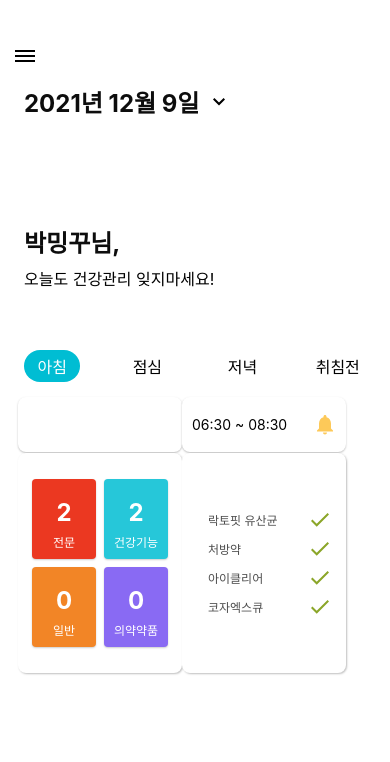
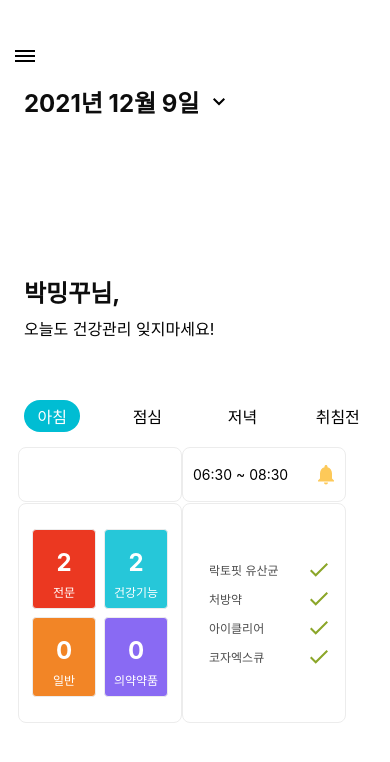
Before and after one commit to theoldtree/Shelter, a React Native app: screen /main in a window 390 px wide. Shown: the top 762 px of the page. Built offline with nearby package versions, Linux system fonts and the light colour scheme.

Commit message:
modify style

```diff
--- a/screens/calendar/calendar.js
+++ b/screens/calendar/calendar.js
@@ -19,11 +19,12 @@ export default function DaySelctor({ onPress }) {
     return (
         <View>
             <View style={styles.container}>
-                <TouchableOpacity style={[styles.cancelButton,{alignItems:'flex-end', marginEnd: 20}]}
+                <TouchableOpacity style={[styles.cancelButton, { alignItems: 'flex-end', marginEnd: 20 }]}
                     onPress={onPress}
                 >
                     <Ionicons name="close" size={24} color="black" />
                 </TouchableOpacity>
+                <View style={{ marginTop:10}}>
                     <Calendar
                         onDayPress={(day) => { console.log('selected day', day) }}
                         monthFormat={'yyyy년  MM월'}
@@ -50,8 +51,6 @@ export default function DaySelctor({ onPress }) {
                             monthTextColor: 'black',
                             indicatorColor: 'black',
                             textDayFontFamily: 'monospace',
-                        textMonthFontFamily: 'Noto Sans KR',
-                        textDayHeaderFontFamily: 'Noto Sans KR',
                             textDayFontWeight: '300',
                             textDayHeaderFontWeight: '300',
                             textDayFontSize: 12,
@@ -67,7 +66,9 @@ export default function DaySelctor({ onPress }) {
                                 },
                             }
                         }}
+
                     />
+                </View>
             </View>
         </View>
     );
@@ -79,7 +80,7 @@ const styles = StyleSheet.create({
         margin: 3,
         marginLeft: 18,
         width: 328,
-        height: 300,
+        height: 350,
         borderRadius: 8,
         shadowOffset: {
             width: 0,
--- a/screens/main/main.js
+++ b/screens/main/main.js
@@ -198,7 +198,7 @@ const styles = StyleSheet.create({
     headerfont2: {
         color: "rgba(0, 0, 0, 0.95)",
         fontSize: 24,
-        marginTop: 105,
+        marginTop: 155,
         fontWeight: "700",
         textAlign: 'left',
     },
--- a/screens/main/takingDrugInfos.js
+++ b/screens/main/takingDrugInfos.js
@@ -73,23 +73,15 @@ const styles = StyleSheet.create({
         height: 55,
         backgroundColor: "rgb(255, 255, 255)",
         borderRadius: 8,
-        shadowOffset: {
-            width: 0,
-            height: 1
-        },
-        shadowColor: "rgba(0, 0, 0, 0.25)",
-        shadowRadius: 2,
+        borderWidth: 1,
+        borderColor: "#ececec",
         alignItems: "center",
         flexDirection: "row"
     },
     labelView: {
         backgroundColor: "rgb(38, 199, 217)",
-        shadowOffset: {
-            width: 0,
-            height: 1
-        },
-        shadowColor: "rgba(0, 0, 0, 0.2)",
-        shadowRadius: 2,
+        borderWidth: 1,
+        borderColor: "#ececec",
         width: 64,
         height: 80,
         borderRadius: 4,
@@ -115,12 +107,8 @@ const styles = StyleSheet.create({
         height: 220,
         backgroundColor: "rgb(255, 255, 255)",
         borderRadius: 8,
-        shadowOffset: {
-            width: 1,
-            height: 1
-        },
-        shadowColor: "rgba(0, 0, 0, 0.25)",
-        shadowRadius: 2,
+        borderWidth: 1,
+        borderColor: "#ececec",
         flexDirection: "column",
         marginTop: 1,
         justifyContent: "center"
```
Lines whose indentation alone changed are shown as unchanged.
